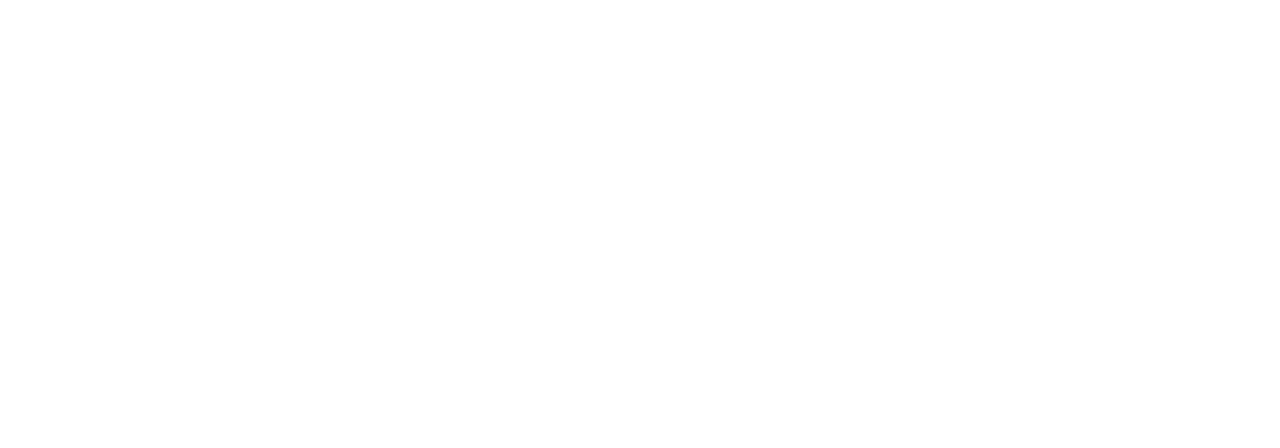
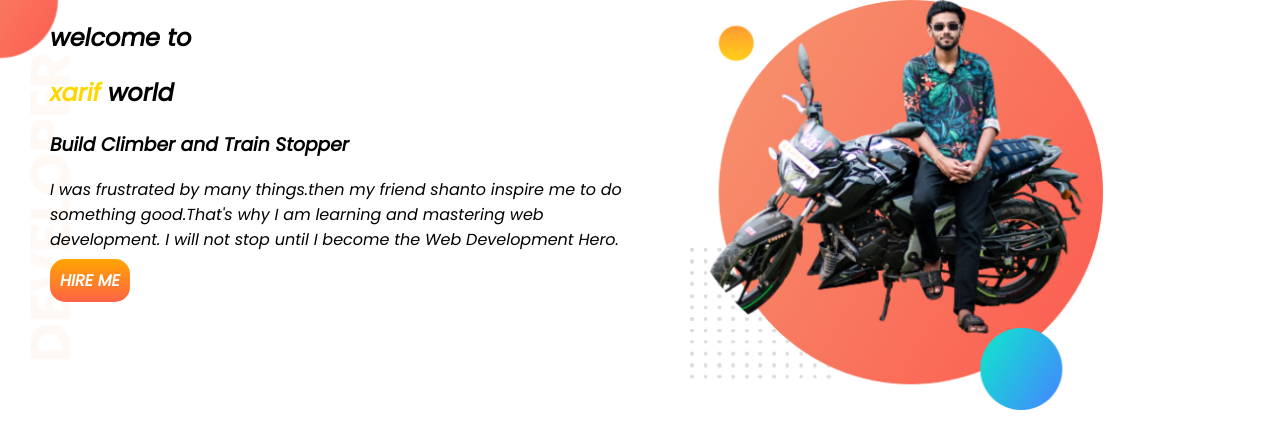
Before and after one commit to ajmolwasif/developer, a plain HTML site: page index.html in a window 1280 px wide. Drawn offline with Linux system fonts and the light colour scheme.

Commit message:
top-banner

```diff
--- a/index.html
+++ b/index.html
@@ -5,9 +5,23 @@
     <meta http-equiv="X-UA-Compatible" content="IE=edge">
     <meta name="viewport" content="width=device-width, initial-scale=1.0">
     <title>xarif portfolio</title>
+    <link rel="preconnect" href="https://fonts.googleapis.com">
+<link rel="preconnect" href="https://fonts.gstatic.com" crossorigin>
+<link href="https://fonts.googleapis.com/css2?family=Poppins:ital@1&display=swap" rel="stylesheet">
     <link rel="stylesheet" href="style.css">
 </head>
 <body>
-
+   <section class="top-banner">
+    <div class="half-width">
+        <h1>welcome to</h1>
+        <h1><span class="color">xarif</span> world</h1>
+        <h3>Build Climber and Train Stopper</h3>
+        <p>I was frustrated by many things.then my friend shanto inspire me to do something good.That's why I am learning and mastering web development. I will not stop until I become the Web Development Hero.</p>
+        <a class="link-button" target="_blank" href="https://www.linkedin.com/in/azmol-zarif-27aab6231/">HIRE ME</a>
+    </div>
+    <div class="half-width">
+        <img src="showOff/my-bg.png" alt="">
+    </div>
+   </section>
 </body>
 </html>
--- a/style.css
+++ b/style.css
@@ -0,0 +1,29 @@
+body{
+    font-family: 'Poppins', sans-serif;
+    margin:0;
+}
+.color{
+    color: gold;
+}
+section{
+    display: flex;
+}
+.half-width{
+    width: 50%;
+    padding-left: 50px;
+}
+.half-width img{
+    width: 70%;
+}
+.link-button{
+    text-decoration: none;
+    background-image: linear-gradient(orange,tomato);
+    color: white;
+    font-weight: 700;
+    padding: 10px;
+    border-radius: 15px;
+}
+.top-banner{
+    background-image: url(images/top-banner.png);
+    background-repeat: no-repeat;
+}
```
Also changed, not shown: images/dream-bg.png (added), images/exp-bg.png (added), images/jhankar.png (added), images/jhankar2.png (added), images/my-bg.png (added), images/my-bg2.png (added), images/top-banner.png (added), showOff/my-bg.png (added), showOff/xarifvai.PNG.png (added), 7 other files.
